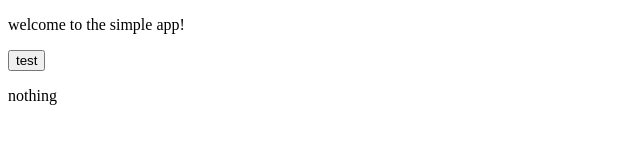
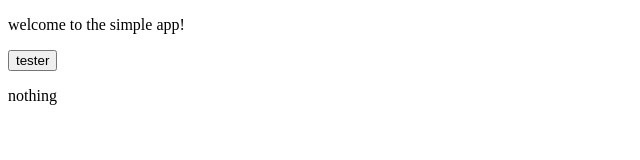
Before and after one commit to professorJordan/simple_app, a React (Create React App) app in the folder client/: page / in a window 1280 px wide. Shown: the top 160 px of the page, without its empty margins (0-640 px from the left). Built offline with nearby package versions, Linux system fonts and the light colour scheme.

Commit message:
update app

```diff
--- a/client/src/App.js
+++ b/client/src/App.js
@@ -37,7 +37,7 @@ function App() {
     <div>
       <p>welcome to the simple app!</p>
       <form onSubmit={handleSubmit}>
-        <button variant="primary" type="submit">test</button >
+        <button variant="primary" type="submit">tester</button >
       </form>
 
       <p>{result}</p>
```
